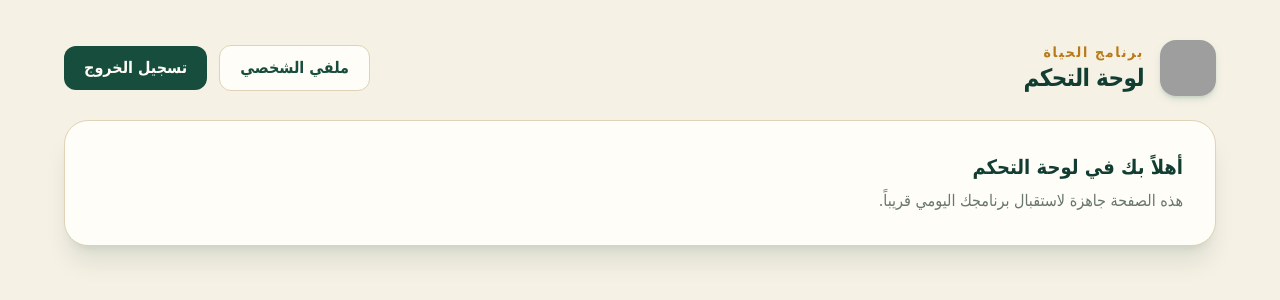
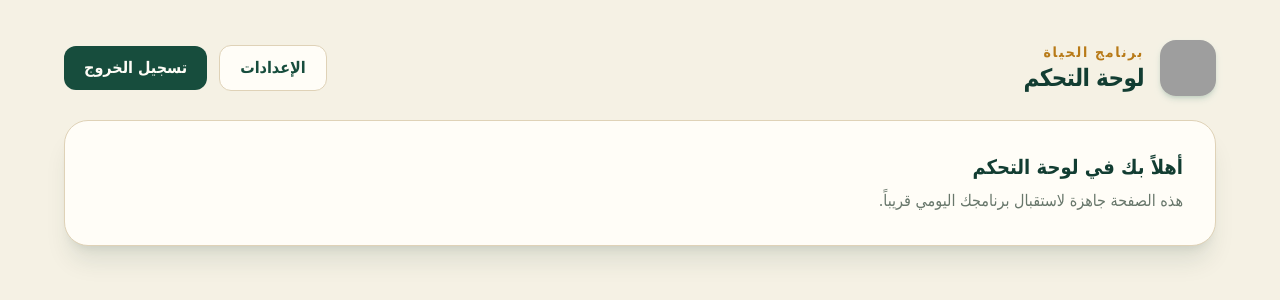
Before and after one commit to fouadlamrini/programme_life, a React app in the folder web/: page /dashboard in a window 1280 px wide. Shown: the top 300 px of the page. Built offline with nearby package versions, Linux system fonts and the light colour scheme; grey boxes are pictures that could not be loaded; the HTML template or start-up script is replaced by a standard one.

Commit message:
feat(web): update dashboard settings link

```diff
--- a/web/src/pages/Dashboard.jsx
+++ b/web/src/pages/Dashboard.jsx
@@ -22,9 +22,9 @@ function Dashboard() {
           <div className="flex items-center gap-3">
             <Link
               className="rounded-xl border border-[#dfd2b7] bg-[#fffdf7] px-5 py-2.5 font-semibold text-[#174d3d] transition hover:bg-[#f7e4b4]"
-              to="/profile"
+              to="/settings"
             >
-              ملفي الشخصي
+              الإعدادات
             </Link>
             <button
               className="rounded-xl bg-[#174d3d] px-5 py-2.5 font-semibold text-[#fffdf7] transition hover:bg-[#b8731b] focus:outline-none focus:ring-4 focus:ring-[#f7e4b4]"
```
